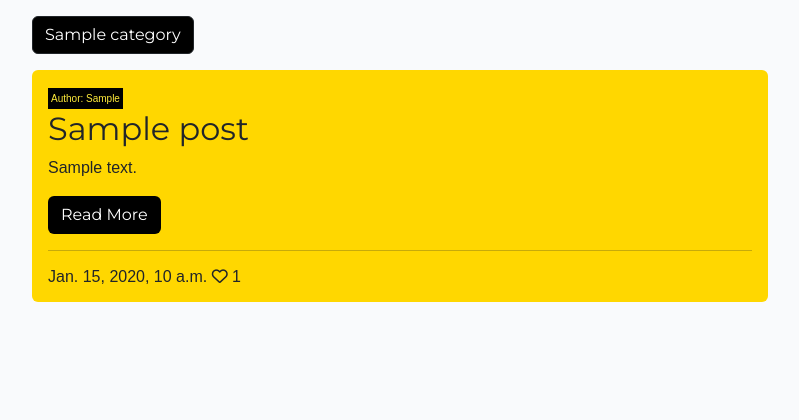
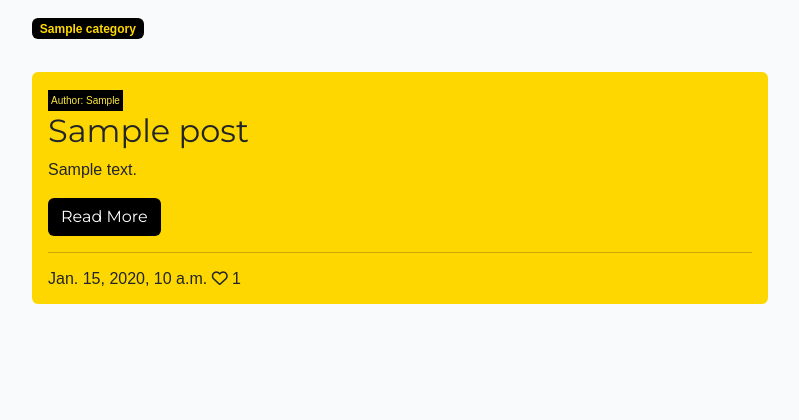
Before and after one commit to AASanusi/balln, a Django app: page /category/1 in a window 1280 px wide. Shown: the part 60-480 px from the top of the page, without its empty margins (240-1039 px from the left). Run offline with Django 4.2, Linux system fonts and the light colour scheme; tables that the repository leaves empty hold one stand-in row (values such as "Sample post"); one stand-in notice (Sample message) is shown; some libraries are stand-ins or nearby versions.

Commit message:
Add badge to category heading and changedd debug in settings

```diff
--- a/balln/settings.py
+++ b/balln/settings.py
@@ -29,7 +29,7 @@ TEMPLATES_DIR = os.path.join(BASE_DIR, 'templates')
 SECRET_KEY = os.environ.get('SECRET_KEY')
 
 # SECURITY WARNING: don't run with debug turned on in production!
-DEBUG = True
+DEBUG = False
 
 X_FRAME_OPTIONS = 'SAMEORIGIN'
 
--- a/static/css/style.css
+++ b/static/css/style.css
@@ -139,6 +139,11 @@ a {
     text-decoration: none !important;
 }
 
+.badge {
+    background-color: #000000;
+    color: #ffd700;
+}
+
 
 .page-link {
     background-color: #000000;
--- a/templates/category.html
+++ b/templates/category.html
@@ -8,7 +8,7 @@
 
         <!-- Blog Entries Column For Relevant Category-->
         <div class="col-md-8 mt-3 left">
-            <button type="button" class="btn btn-dark">{{ category }}</button>
+            <p><strong><span class="badge">{{ category }}</span></p></strong>
         </div>
         {% for post in posts %}
         <div class="col-md-8 mt-3 left">
```
